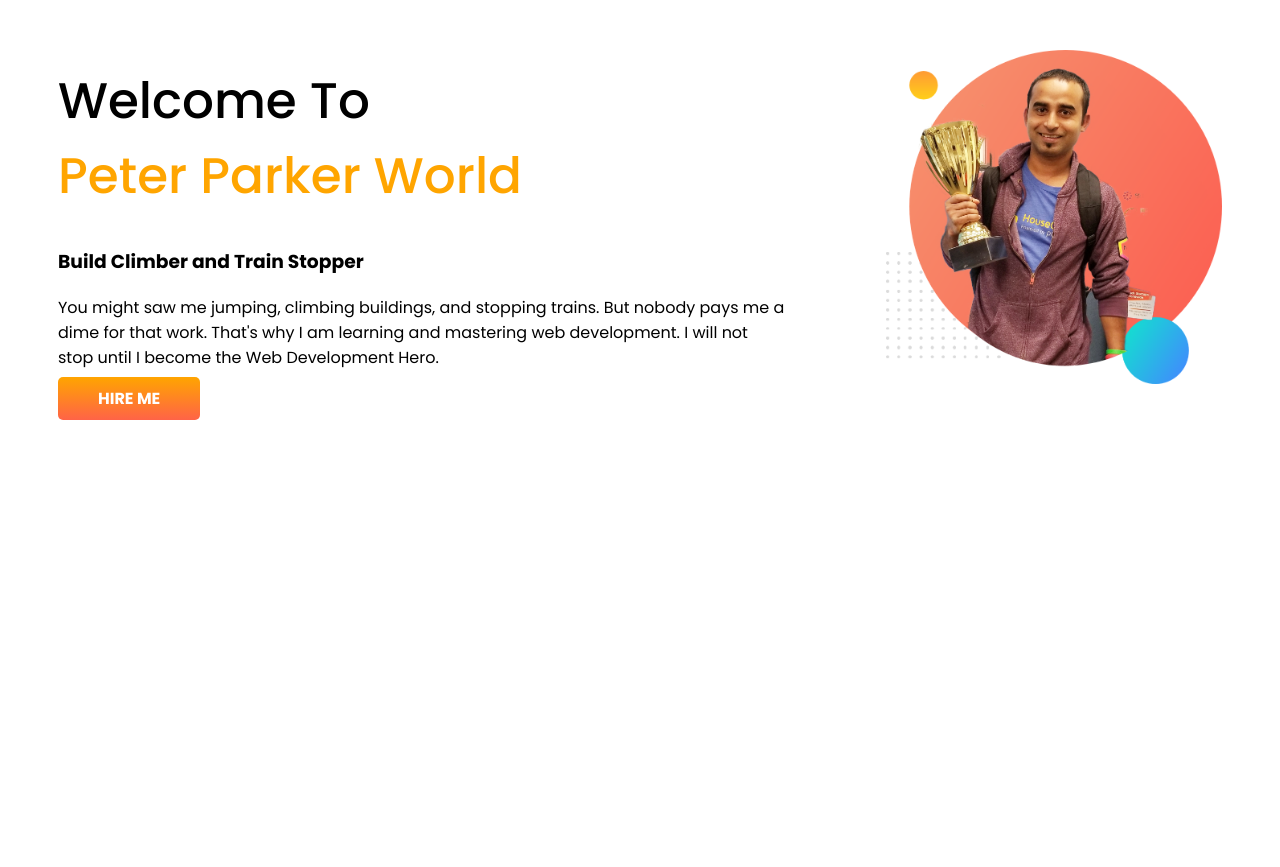
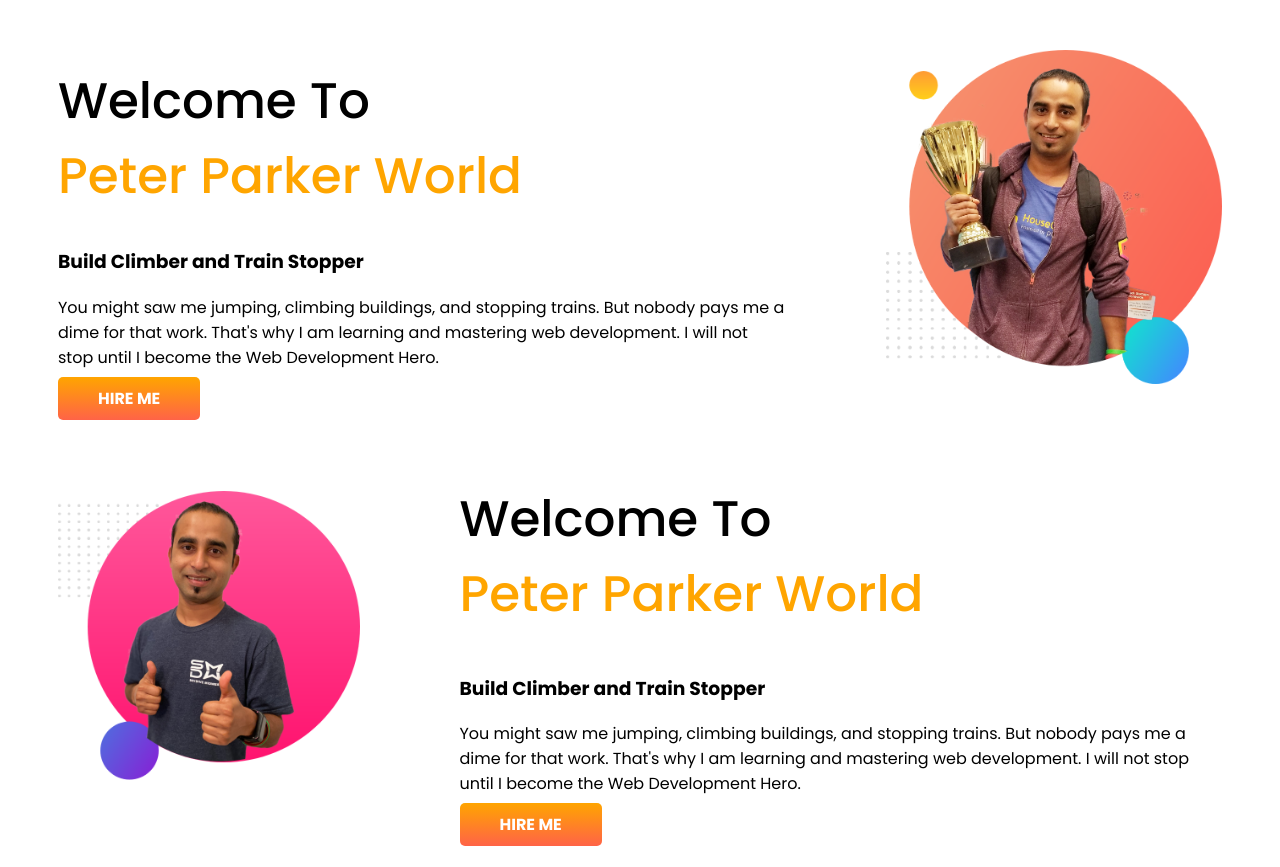
Before and after one commit to Mehedi615/demo-portfolio, a plain HTML site: page index.html in a window 1280 px wide. Before the commit the page ends 800 px from the top, so only its background shows below. Drawn offline with Linux system fonts and the light colour scheme.

Commit message:
added css into folder

```diff
--- a/index.html
+++ b/index.html
@@ -6,7 +6,7 @@
     <meta http-equiv="X-UA-Compatible" content="IE=edge">
     <meta name="viewport" content="width=device-width, initial-scale=1.0">
     <title>Jhankar Portfolio</title>
-    <link rel="stylesheet" href="style.css">
+    <link rel="stylesheet" href="css/style.css">
 </head>
 
 <body>
@@ -26,6 +26,26 @@
             <img src="images/jhankar.png" alt="jhankar">
         </div>
     </div>
+
+    <!-- showcase  -->
+
+    <section class="container">
+        <div class="col_1-2">
+            <img src="images/jhankar2.png" alt="">
+        </div>
+        <div class="col_1-2">
+            <h1>Welcome To <br>
+                <span>Peter Parker World</span>
+            </h1>
+            <h3>Build Climber and Train Stopper
+            </h3>
+            <p>You might saw me jumping, climbing buildings, and stopping trains. But nobody pays me a dime for that
+                work. That's why I am learning and mastering web development. I will not stop until I become the Web
+                Development Hero.</p>
+            <a target="_blank" href="">Hire Me</a>
+        </div>
+
+    </section>
 </body>
 
 </html>
```
Also changed, not shown: css/style.css (renamed from style.css).
